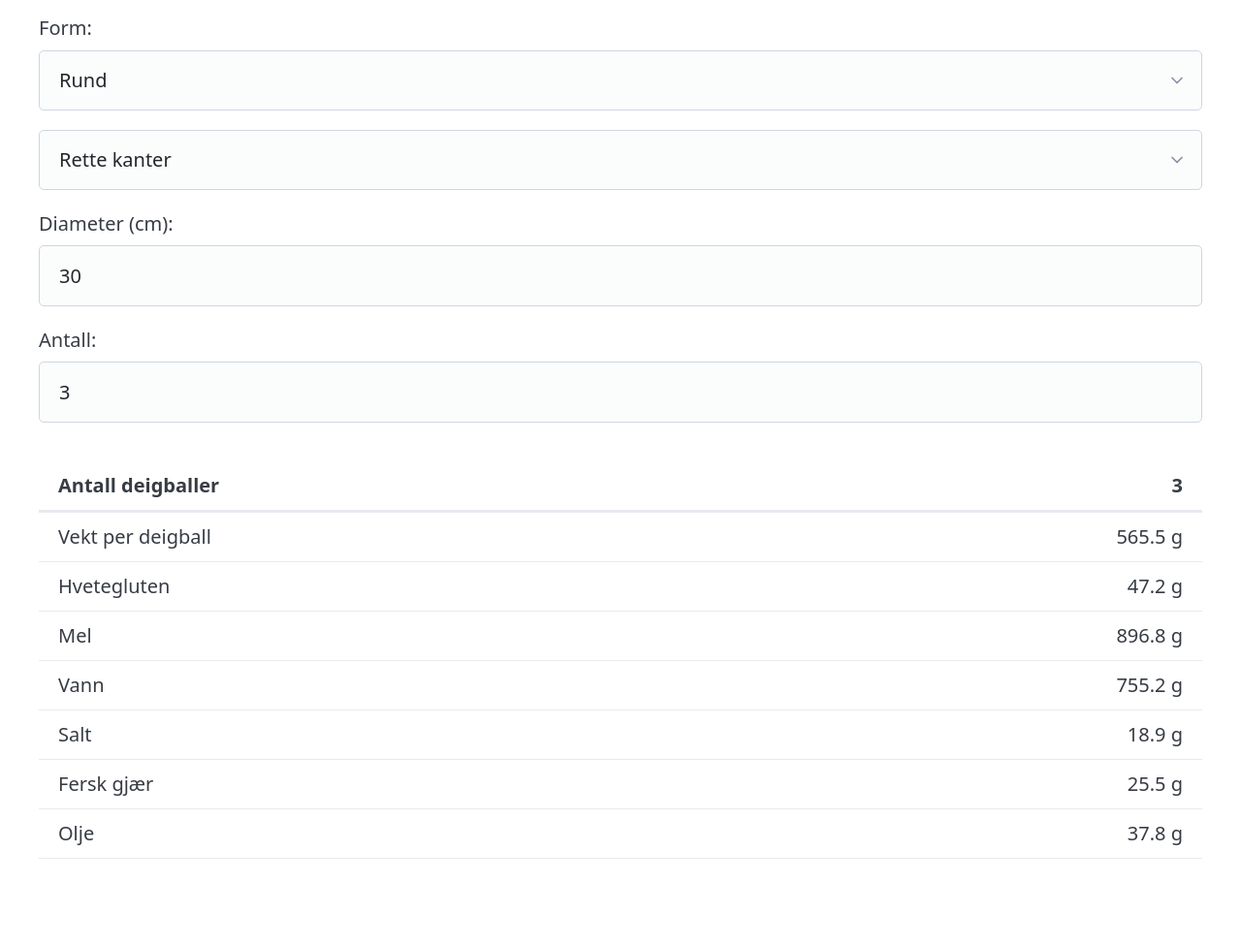
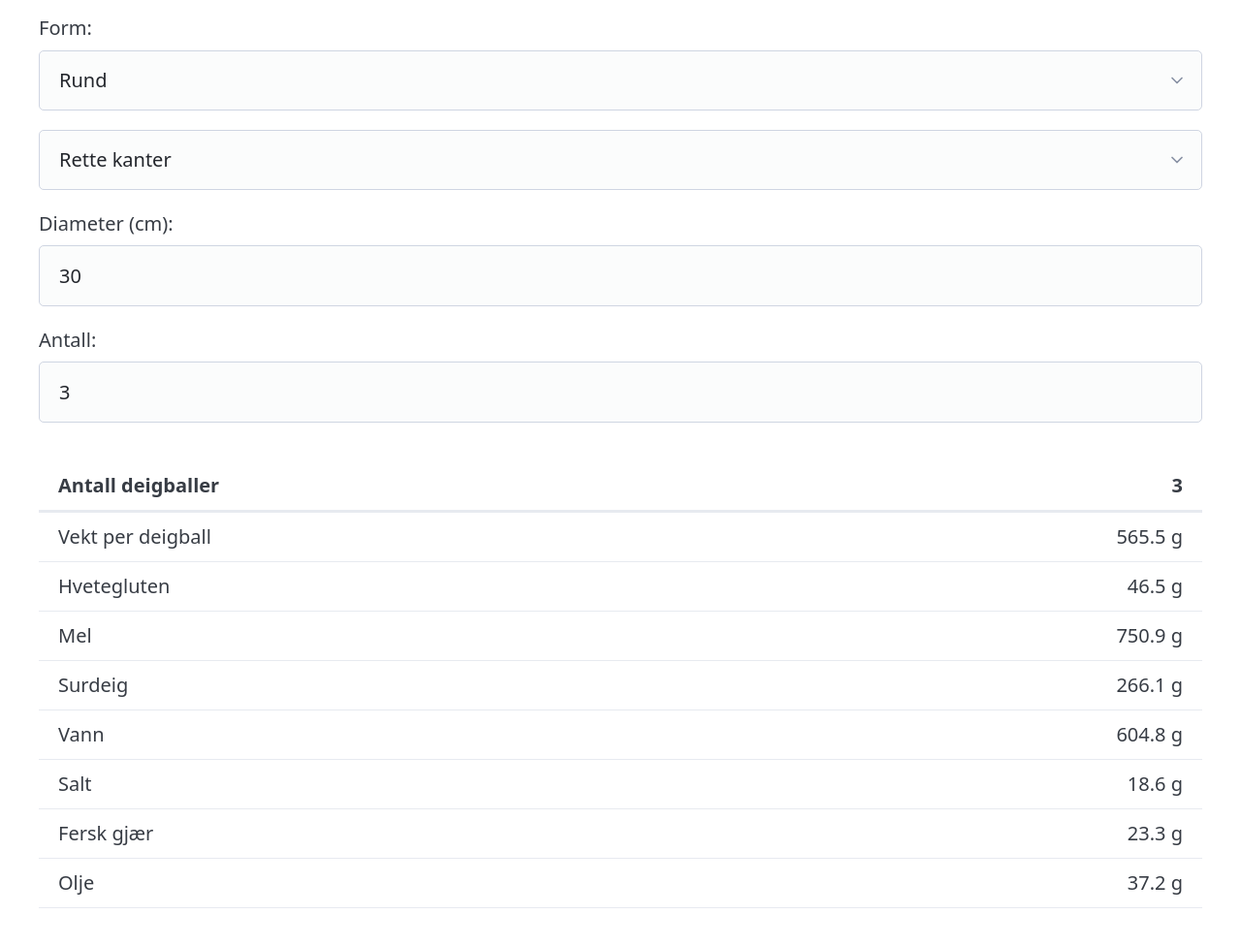
Before and after one commit to berjoc/berjoc.github.io, a plain HTML site: page foccacia.html in a window 1280 px wide. Shown: the part 92-1068 px from the top of the page at 97% size. Before the commit the page ends 1018 px from the top, so only its background shows below. Drawn offline with Linux system fonts and the light colour scheme.

Commit message:
changed recipe for sourdough

```diff
--- a/foccacia.html
+++ b/foccacia.html
@@ -70,6 +70,10 @@
                         <td id="ing_flour" style="text-align: right;">0</td>
                     </tr>
                     <tr>
+                        <th scope="row">Surdeig</th>
+                        <td id="ing_sd_disc" style="text-align: right;">0</td>
+                    </tr>
+                    <tr>
                         <th scope="row">Vann</th>
                         <td id="ing_water" style="text-align: right;">0</td>
                     </tr>
--- a/scripts/foccacia.js
+++ b/scripts/foccacia.js
@@ -143,28 +143,30 @@ function mkfoccacia(){
     var density = 0.8; // Density of dough in grams per sq cm (default 0.8)
     var doughball_weight = density * area;
     var count = parseFloat(document.getElementById("count").value);
-    var extra_dough = 1.05; // Add a little extra for dough lost to stickiness etc. This is a very wet dough
+    var extra_dough = 1.03; // Add a little extra for dough lost to stickiness etc. This is a very wet dough
 
     var total_dough_weight = doughball_weight * count * extra_dough;
 
     // Ingredient weighting follows (in bakers percent, nominally flour is always 100% / 1.00)
     var w_vwg = 0.05;
-    var w_flour = 0.95;
+    var w_flour = 0.807;
+    var w_sd_disc = 0.286;
 
-    var w_water = 0.8;
+    var w_water = 0.65;
     var w_salt = 0.02;
 
     // There used to be code for sugar amount etc. here
 
 
 
-    var w_yeast = 0.027; // Try 0.02 - 0.027
+    var w_yeast = 0.025; // Try 0.02 - 0.027
     var w_oil = 0.04;
 
-    var w_sum = w_vwg + w_flour + w_water + w_salt + w_yeast + w_oil;
+    var w_sum = w_vwg + w_sd_disc + w_flour + w_water + w_salt + w_yeast + w_oil;
 
     var total_vwg = w_vwg * total_dough_weight / w_sum;
     var total_flour = w_flour * total_dough_weight / w_sum;
+    var total_sd_disc = w_sd_disc * total_dough_weight / w_sum;
     var total_water = w_water * total_dough_weight / w_sum;
     var total_salt = w_salt * total_dough_weight / w_sum;
     var total_yeast = w_yeast * total_dough_weight / w_sum;
@@ -175,6 +177,7 @@ function mkfoccacia(){
 
     document.getElementById("ing_vwg").innerHTML = `${total_vwg.toFixed(1)} g`;
     document.getElementById("ing_flour").innerHTML = `${total_flour.toFixed(1)} g`;
+    document.getElementById("ing_sd_disc").innerHTML = `${total_sd_disc.toFixed(1)} g`;
     document.getElementById("ing_water").innerHTML = `${total_water.toFixed(1)} g`;
     document.getElementById("ing_salt").innerHTML = `${total_salt.toFixed(1)} g`;
     document.getElementById("ing_yeast").innerHTML = `${total_yeast.toFixed(1)} g`;
```
